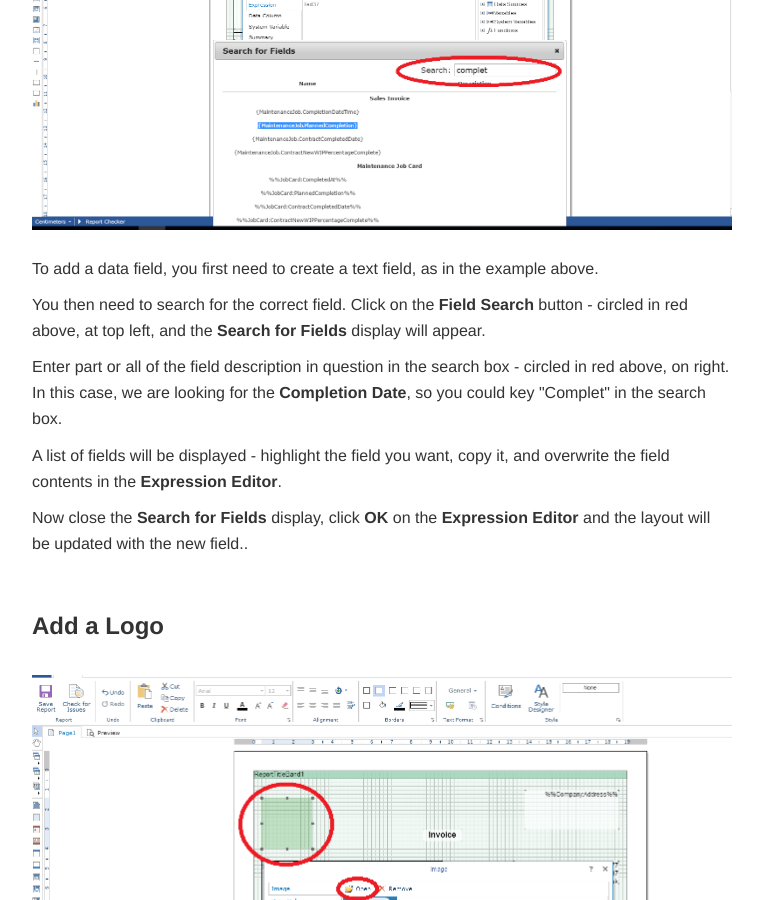
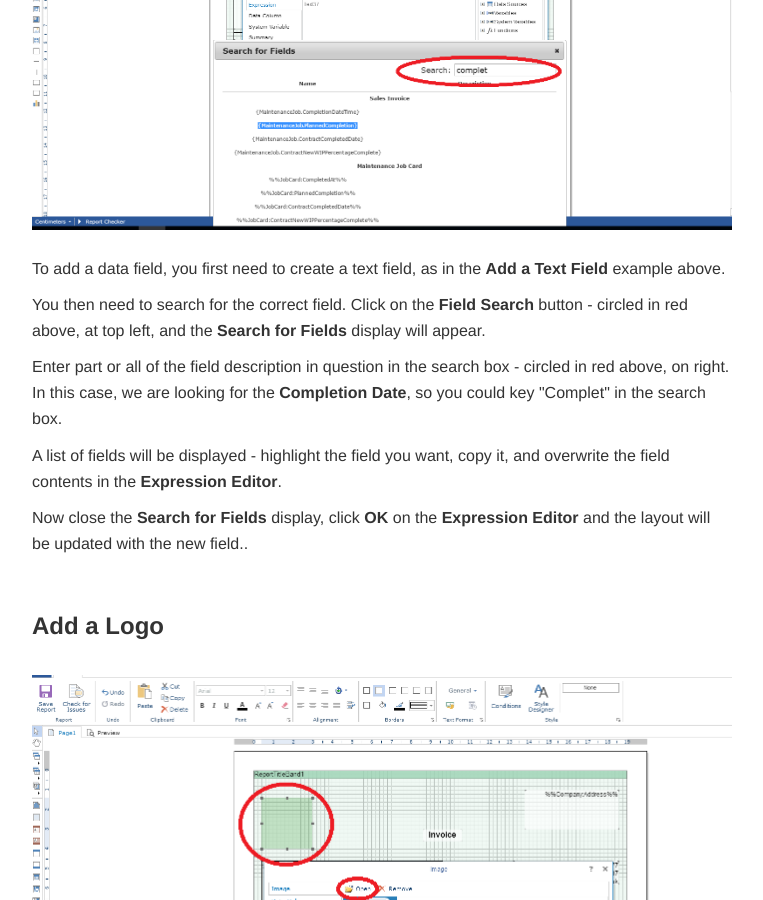
Before and after one commit to JNCSolutions/ConstructionManagerDocs, a Jekyll site: the page built from layouts.html, in a window 1280 px wide and 900 px high, scrolled down 3939 px. Shown: the whole window, without its empty margins (258-1021 px from the left). Built offline with Jekyll 4.4.1, drawn with Linux system fonts in a browser that asks for light colours.

Commit message:
Update layouts.html

```diff
--- a/layouts.html
+++ b/layouts.html
@@ -80,7 +80,7 @@ title: Layouts
     <br>
     <img src="img/Layouts_Add_02.PNG" style="width: 100%;">
     <br> <br>
-    <p>To add a data field, you first need to create a text field, as in the example above.</p>
+    <p>To add a data field, you first need to create a text field, as in the <b>Add a Text Field</b> example above.</p>
     <p>You then need to search for the correct field.
         Click on the <b>Field Search</b> button  - circled in red above, at top left,
         and the <b>Search for Fields</b> display will appear.</p>
```
